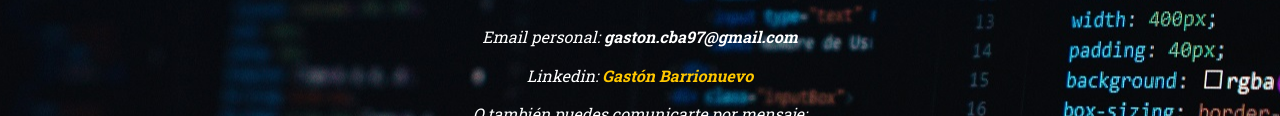
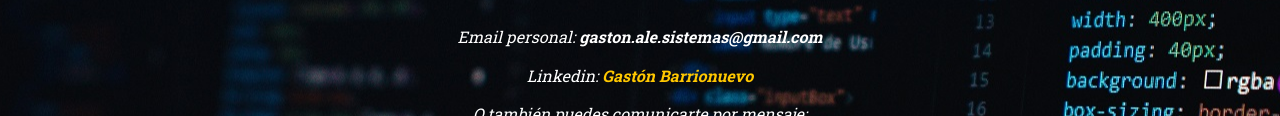
Before and after one commit to gastoncba/myPortfolio, a plain HTML site: page index.html in a window 1280 px wide. Shown: the part 3594-3710 px from the top of the page. Drawn offline with nearby package versions, Linux system fonts and the light colour scheme.

Commit message:
change email

```diff
--- a/index.html
+++ b/index.html
@@ -246,7 +246,7 @@ Si deseas conocer más sobre mi trabajo y experiencia, te invito a visitar mi po
                 <div class="text-center">
                     <h2 class="section-heading text-uppercase" style="margin-bottom: 30px;">Contacto</h2>
                     <h3 class="section-subheading text-white mb-4">
-                        Email personal: <strong>gaston.cba97@gmail.com</strong><br/><br/>
+                        Email personal: <strong>gaston.ale.sistemas@gmail.com</strong><br/><br/>
                         Linkedin: <strong><a style="text-decoration: none;" href="https://www.linkedin.com/in/gast%C3%B3n-barrionuevo-898a491a3/" target="_blank">Gastón Barrionuevo</a></strong><br/><br/>
                         O también puedes comunicarte por mensaje:
                     </h3>
```
